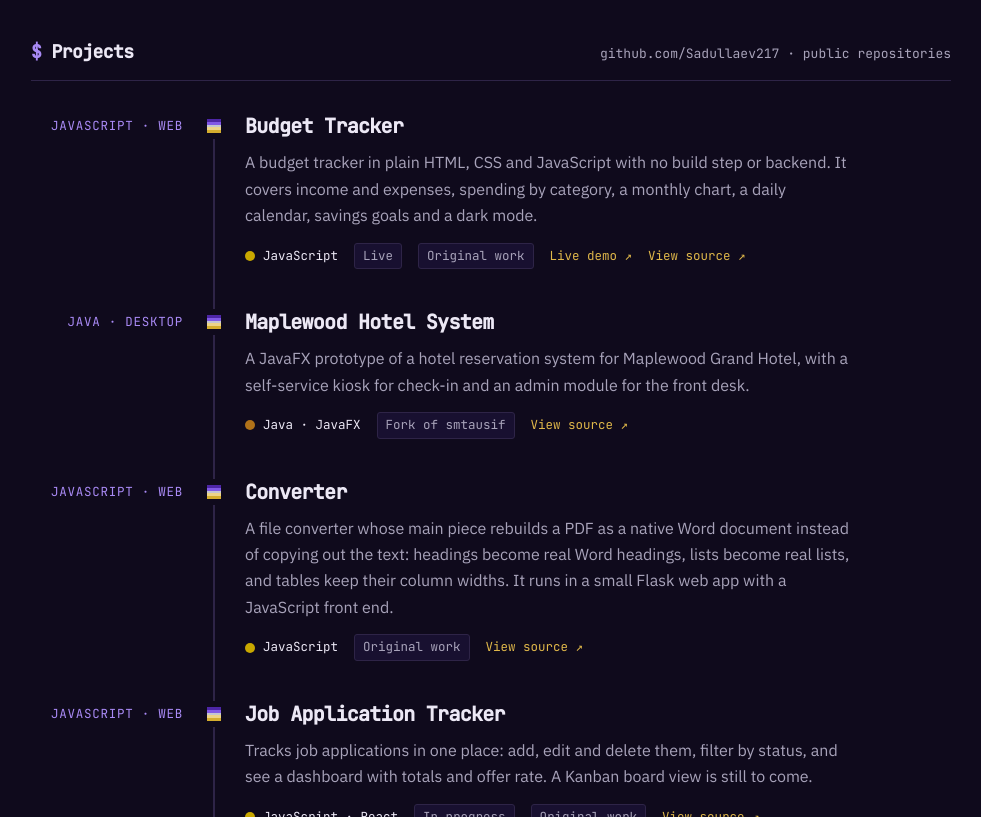
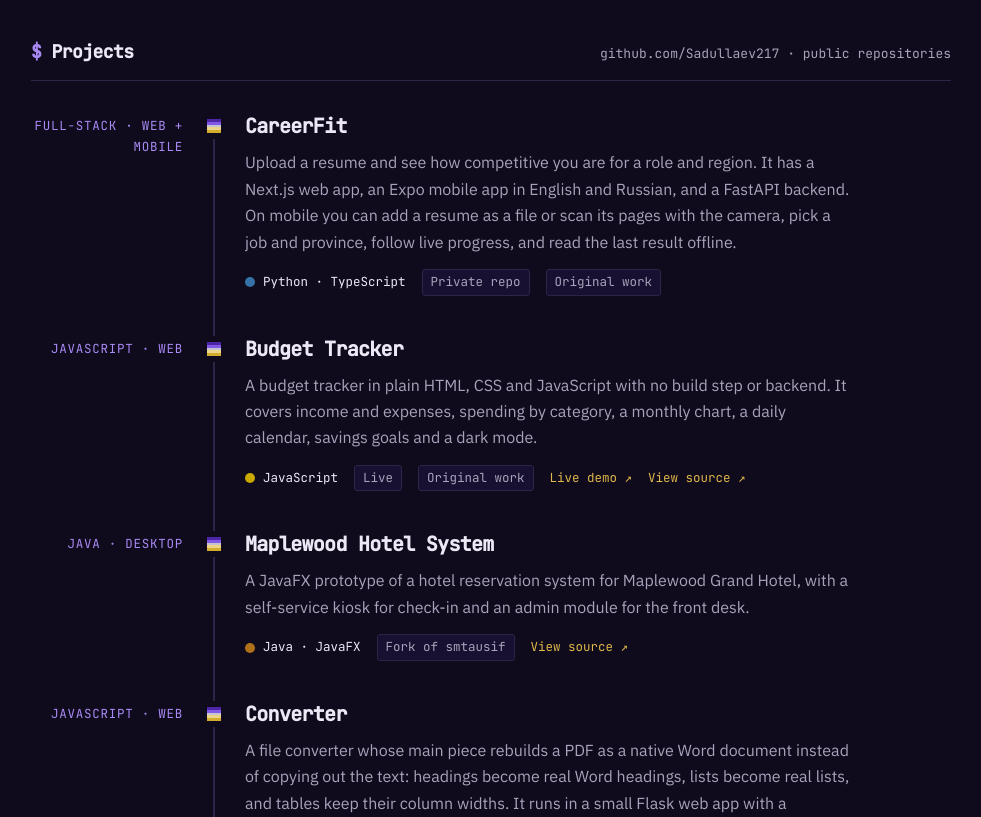
Before and after one commit to Sadullaev217/Sadullaev217.github.io, a plain HTML site: page index.html in a window 1280 px wide. Shown: the part 945-1762 px from the top of the page, without its empty margins (149-1130 px from the left). Drawn offline with Linux system fonts and the light colour scheme; no server answers; a web font is replaced by a local one.

Commit message:
Add CareerFit project (private repo)
Co-Authored-By: Claude Sonnet 5.5 <noreply@anthropic.com>

```diff
--- a/index.html
+++ b/index.html
@@ -62,6 +62,19 @@
         <span class="count">github.com/Sadullaev217 · <span data-stat="repos">public</span> repositories</span>
       </div>
       <ol class="timeline">
+        <li class="step">
+          <span class="label">Full-stack · Web + Mobile</span>
+          <span class="node" aria-hidden="true"></span>
+          <div class="body">
+            <h3 class="title">CareerFit</h3>
+            <p class="desc">Upload a resume and see how competitive you are for a role and region. It has a Next.js web app, an Expo mobile app in English and Russian, and a FastAPI backend. On mobile you can add a resume as a file or scan its pages with the camera, pick a job and province, follow live progress, and read the last result offline.</p>
+            <div class="meta">
+              <span class="lang py">Python · TypeScript</span>
+              <span class="tag">Private repo</span>
+              <span class="tag">Original work</span>
+            </div>
+          </div>
+        </li>
         <li class="step">
           <span class="label">JavaScript · Web</span>
           <span class="node" aria-hidden="true"></span>
--- a/styles.css
+++ b/styles.css
@@ -287,6 +287,7 @@ h2 {
 .java { --dot: var(--lang-java); }
 .js { --dot: var(--lang-js); }
 .ts { --dot: var(--lang-ts); }
+.py { --dot: #3572a5; }
 .tag {
   padding: 2px 8px;
   border: 1px solid var(--line);
```
